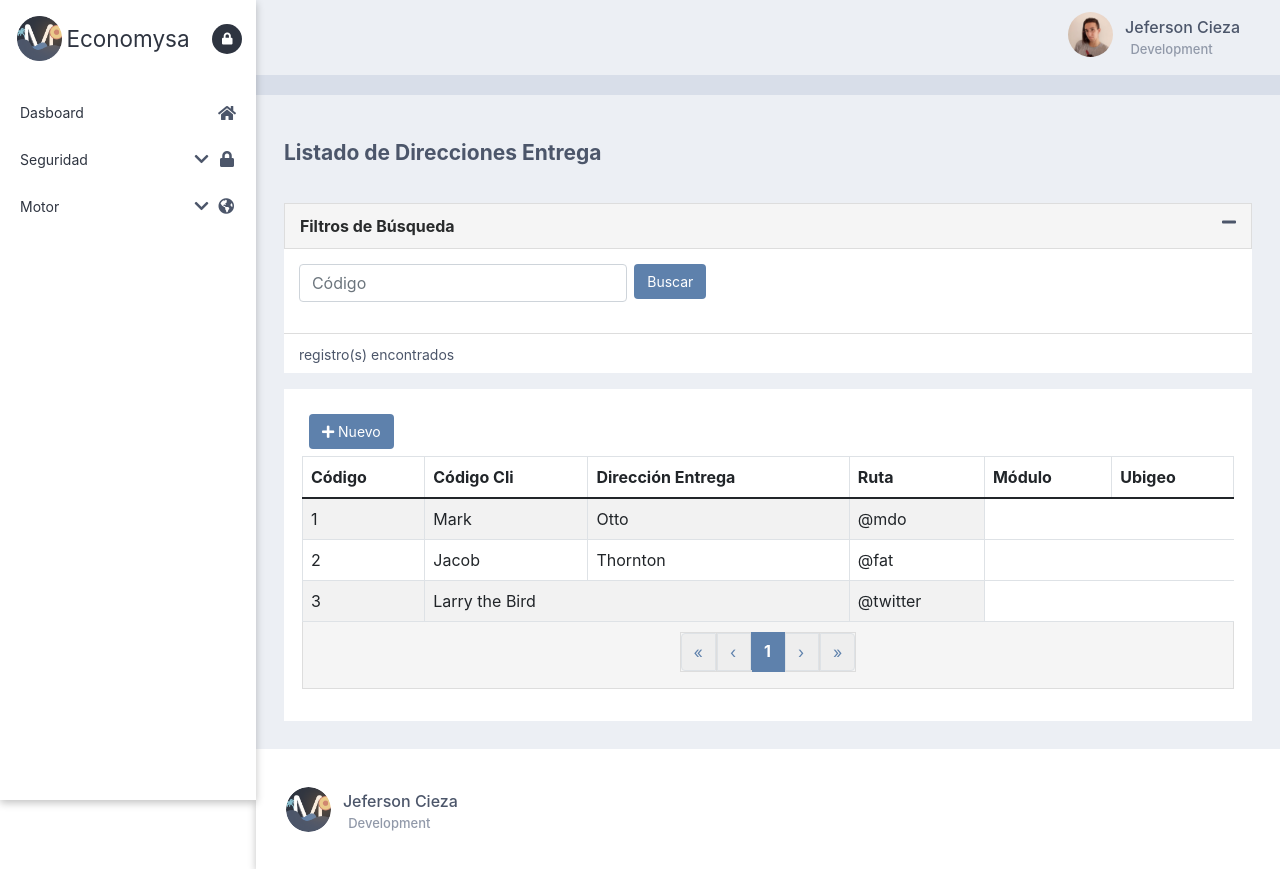
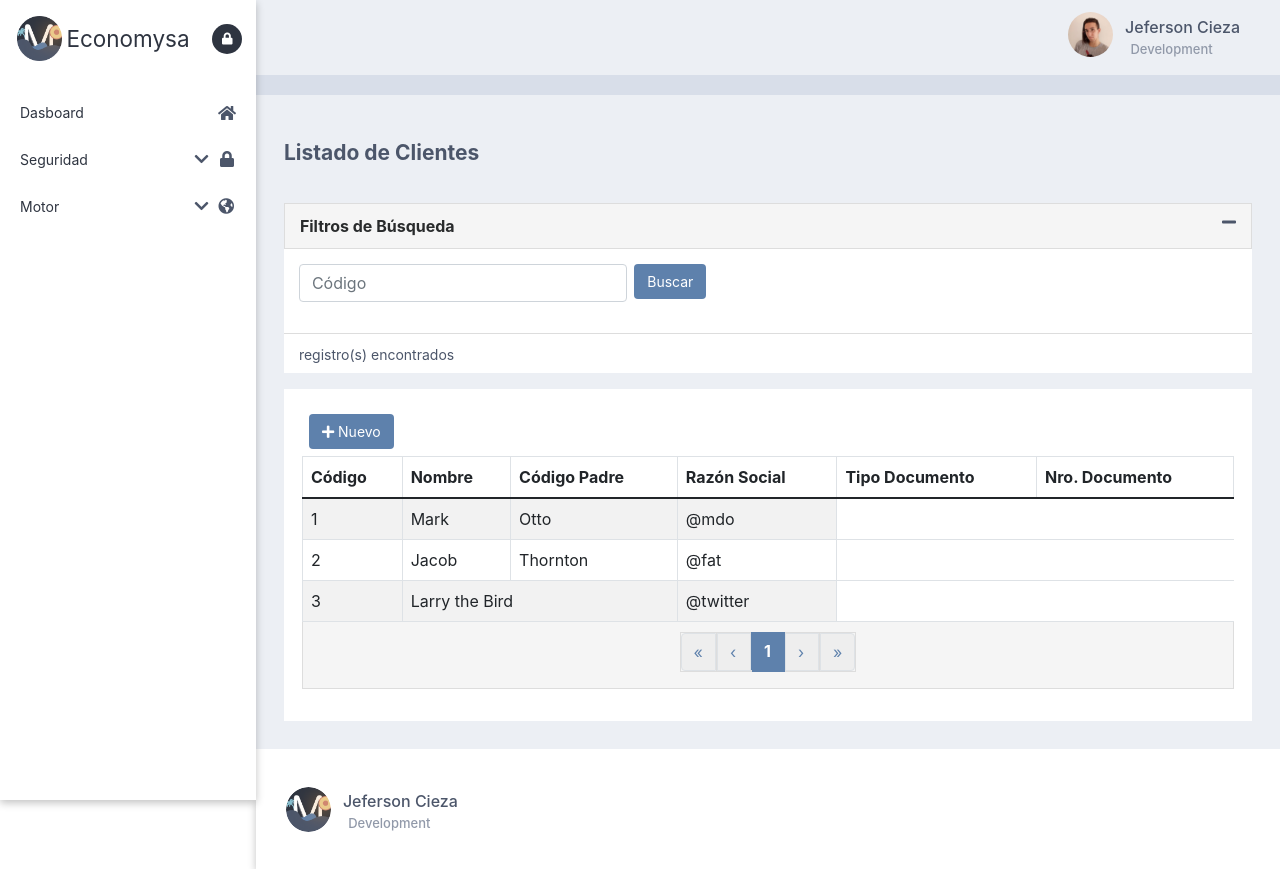
Before and after one commit to Franco-Ezequiel-Marchegiani/Economysa, a React (Create React App) app: page /motor/1 in a window 1280 px wide. Built offline with nearby package versions, Linux system fonts and the light colour scheme.

Commit message:
Configuracion linkeo parametrizado

```diff
--- a/src/components/Motor/Motor.js
+++ b/src/components/Motor/Motor.js
@@ -13,33 +13,33 @@ function Motor() {
   let titulosMotores = [
     {
       id: 1,
-      titulo: "Listado de Direcciones Entrega",
+      titulo: "Listado de Clientes",
     },
     {
       id: 2,
-      titulo: "Listado de Clientes",
-    },
+      titulo: "Listado de Direcciones Entrega",
+    }
   ]
   let columnasTablasMotores = [
     {
       id: 1,
+      columna1: "Código",
+      columna2: "Nombre",
+      columna3: "Código Padre",
+      columna4: "Razón Social",
+      columna5: "Tipo Documento",
+      columna6: "Nro. Documento",
+      columna7: "Estado",
+      columna8: "Acciones",
+    },
+    {
+      id: 2,
       columna1: "Código",
       columna2: "Código Cli",
       columna3: "Dirección Entrega",
       columna4: "Ruta",
       columna5: "Módulo",
       columna6: "Ubigeo",
-      columna7: "Estado",
-      columna8: "Acciones",
-    },
-    {
-      id: 2,
-      columna1: "Código",
-      columna2: "Nombre",
-      columna3: "Código Padre",
-      columna4: "Razón Social",
-      columna5: "Tipo Documento",
-      columna6: "Nro. Documento",
       columna7: "Estado",
       columna8: "Acciones",
     }
@@ -78,7 +78,10 @@ function Motor() {
         </div>
         <section className='tableContainer'>
           <div className='tableContent'>
-          <button className='btn-new'><Link className='linkBtn-new' to="#"><i className="fas fa-plus"></i> Nuevo</Link></button>
+          {id === 1 ? <button className='btn-new'><Link className='linkBtn-new' to="/Seguridad/create-user"><i className="fas fa-plus"></i> Nuevo</Link></button>
+          :
+          <button className='btn-new'><Link className='linkBtn-new' to="/motor/form-motor"><i className="fas fa-plus"></i> Nuevo</Link></button>}
+
                 <Table striped bordered hover>
                     <thead>
                       <tr>
--- a/src/index.js
+++ b/src/index.js
@@ -19,7 +19,7 @@ ReactDOM.render(
       <Route path="/Seguridad" exact={true} element={<Seguridad/>}/>
       <Route path="/Seguridad/create-user" exact={true} element={<FormularioUsuarios/>}/>
       <Route path="/motor/:id" exact={true} element={<Motor/>}/>
-      <Route path="/motor/form-motor/:id" exact={true} element={<FormularioMotores/>}/>
+      <Route path="/motor/form-motor" exact={true} element={<FormularioMotores/>}/>
     </Routes>
   </BrowserRouter>
   </React.StrictMode>,
```
